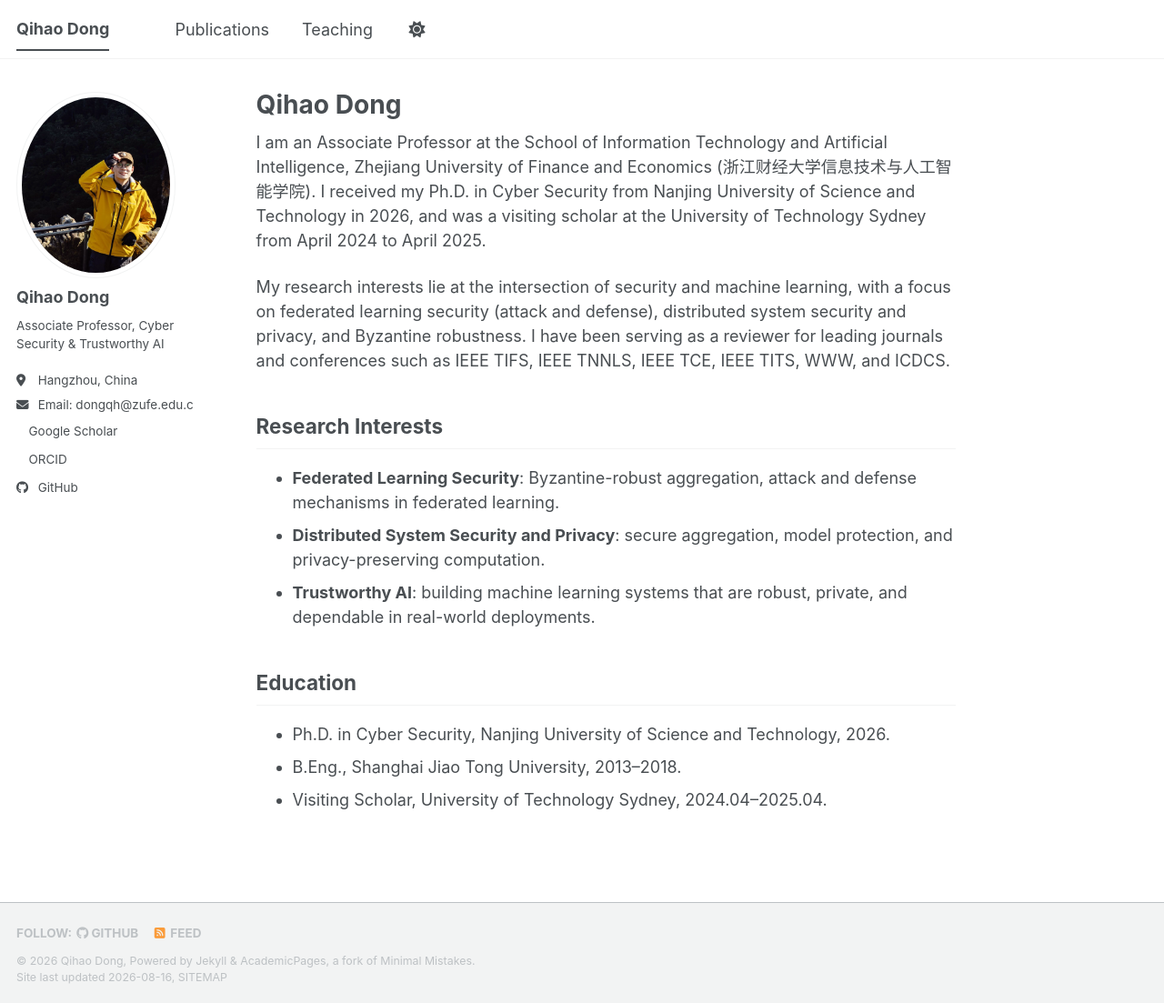
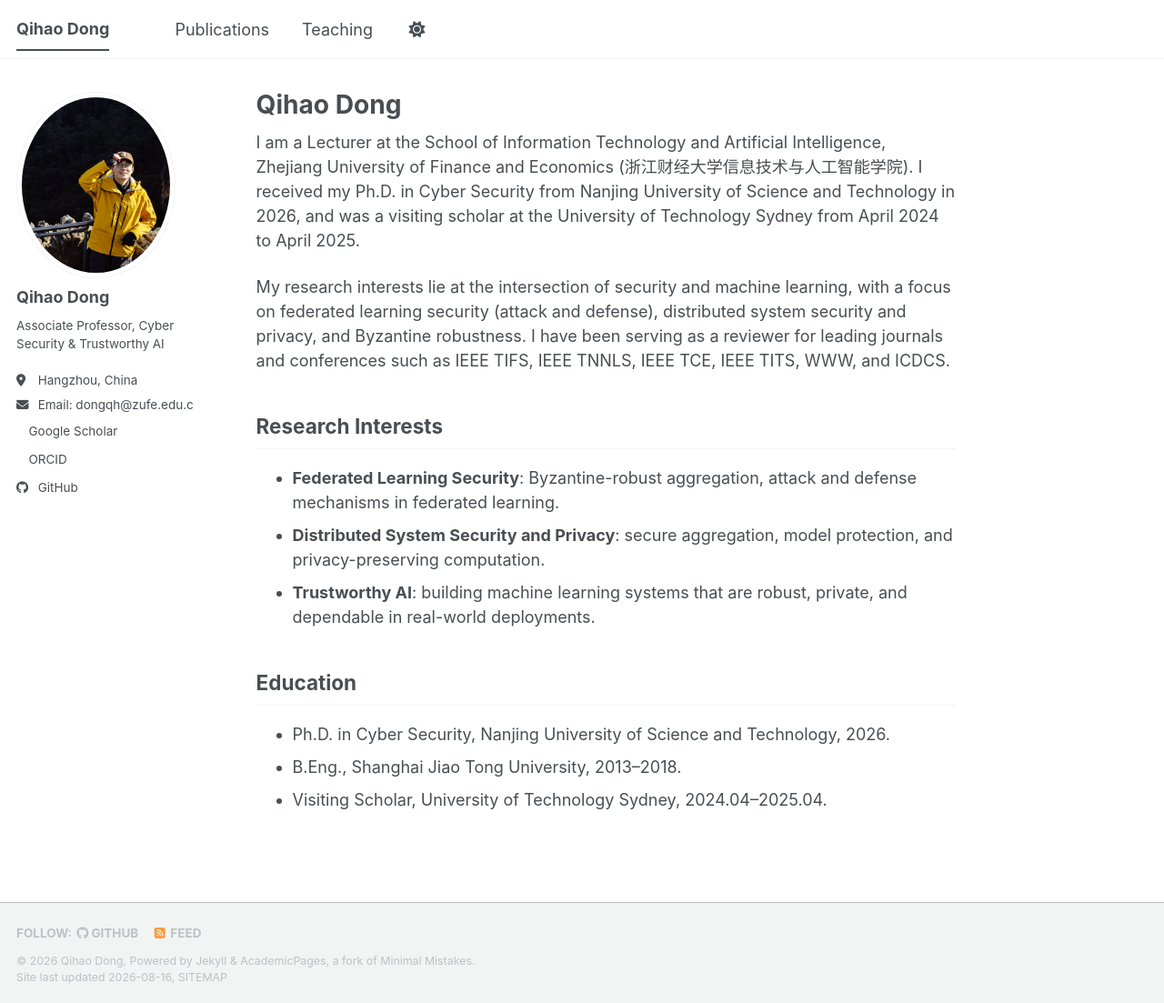
Before and after one commit to CobbD/CobbD.github.io, a Jekyll site: the page built from _pages/about.md, in a window 1280 px wide and 1103 px high. Shown: the whole window at 91% size. Built offline with Jekyll 4.4.1, drawn with Linux system fonts in a browser that asks for light colours; a style sheet for code colours, icons or effects is not loaded.

Commit message:
Update title from Associate Professor to Lecturer

```diff
--- a/_pages/about.md
+++ b/_pages/about.md
@@ -7,7 +7,7 @@ redirect_from:
   - /about.html
 ---
 
-I am an Associate Professor at the School of Information Technology and Artificial Intelligence, Zhejiang University of Finance and Economics (浙江财经大学信息技术与人工智能学院). I received my Ph.D. in Cyber Security from Nanjing University of Science and Technology in 2026, and was a visiting scholar at the University of Technology Sydney from April 2024 to April 2025.
+I am a Lecturer at the School of Information Technology and Artificial Intelligence, Zhejiang University of Finance and Economics (浙江财经大学信息技术与人工智能学院). I received my Ph.D. in Cyber Security from Nanjing University of Science and Technology in 2026, and was a visiting scholar at the University of Technology Sydney from April 2024 to April 2025.
 
 My research interests lie at the intersection of security and machine learning, with a focus on federated learning security (attack and defense), distributed system security and privacy, and Byzantine robustness. I have been serving as a reviewer for leading journals and conferences such as IEEE TIFS, IEEE TNNLS, IEEE TCE, IEEE TITS, WWW, and ICDCS.
 
```
